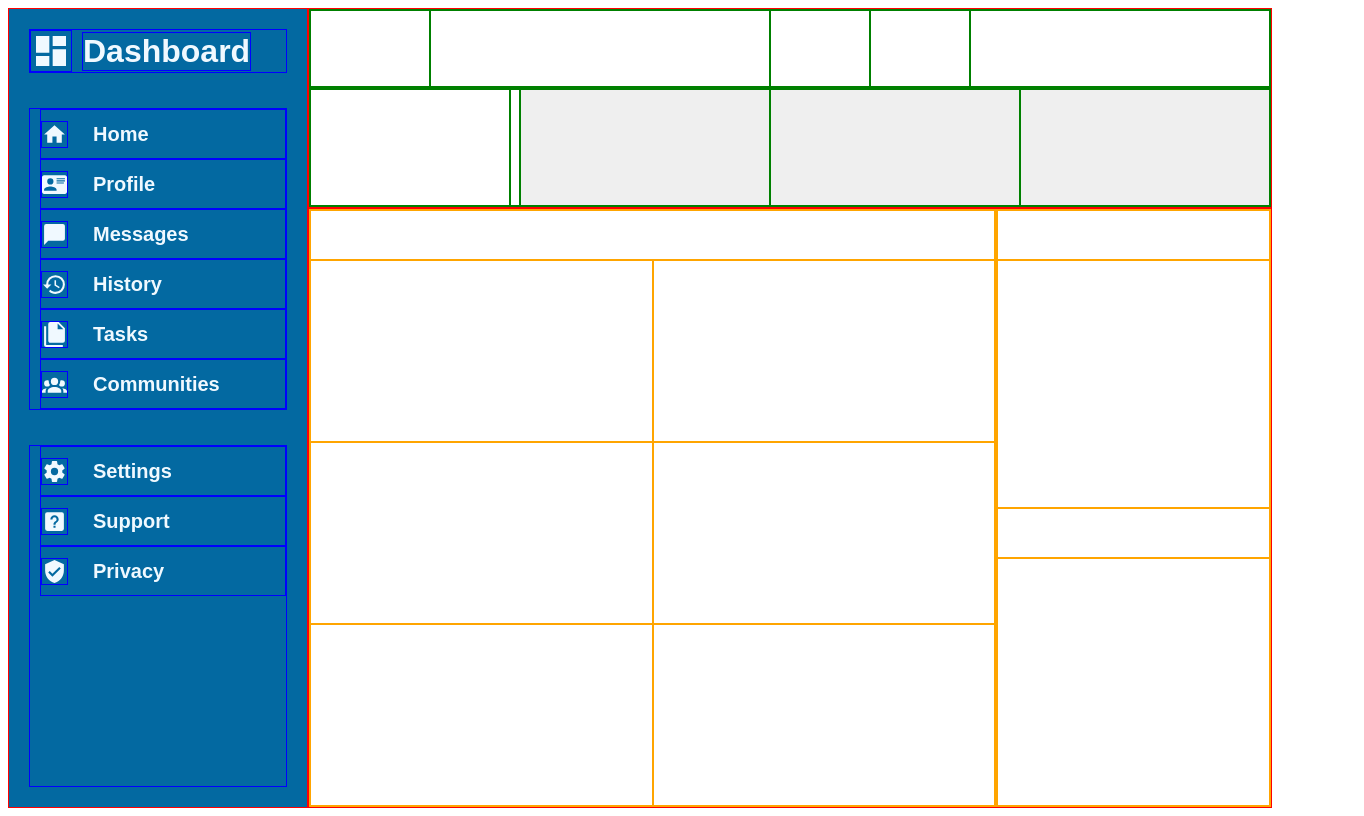
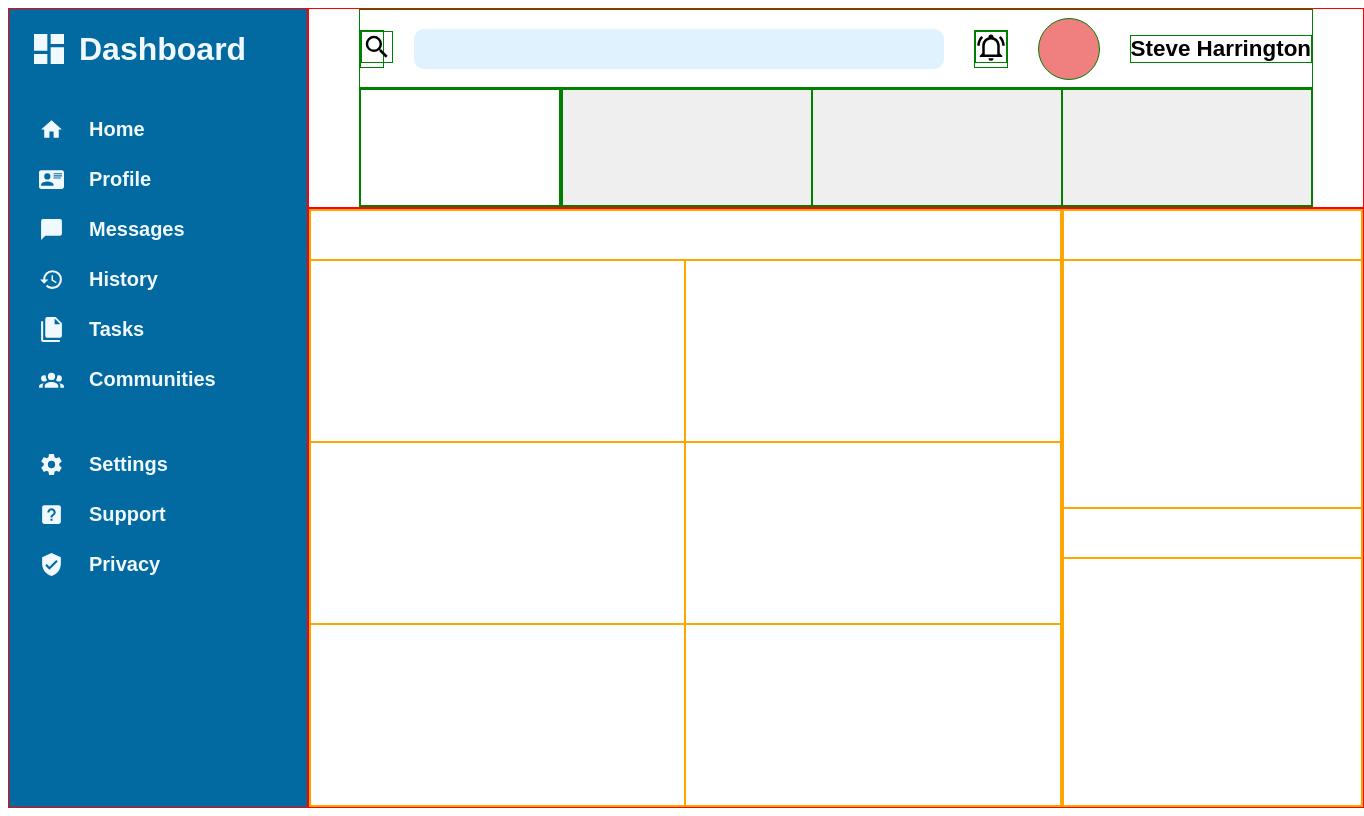
Before and after one commit to h4sitha/admin-dashboard, a plain HTML site: page index.html in a window 1280 px wide. Shown: the whole page, 1364 px wide, since content can reach past the window. Drawn offline with Linux system fonts and the light colour scheme.

Commit message:
Finish styling the first part of the header

```diff
--- a/index.html
+++ b/index.html
@@ -10,11 +10,13 @@
 
     <header>
         <div class="first">
-            <div></div>
+            <div>
+                <svg xmlns="http://www.w3.org/2000/svg" viewBox="0 0 24 24"><title>magnify</title><path d="M9.5,3A6.5,6.5 0 0,1 16,9.5C16,11.11 15.41,12.59 14.44,13.73L14.71,14H15.5L20.5,19L19,20.5L14,15.5V14.71L13.73,14.44C12.59,15.41 11.11,16 9.5,16A6.5,6.5 0 0,1 3,9.5A6.5,6.5 0 0,1 9.5,3M9.5,5C7,5 5,7 5,9.5C5,12 7,14 9.5,14C12,14 14,12 14,9.5C14,7 12,5 9.5,5Z" /></svg>
+            </div>
             <input type="text">
-            <div></div>
-            <div></div>
-            <span></span>
+            <div><svg xmlns="http://www.w3.org/2000/svg" viewBox="0 0 24 24"><title>bell-ring-outline</title><path d="M10,21H14A2,2 0 0,1 12,23A2,2 0 0,1 10,21M21,19V20H3V19L5,17V11C5,7.9 7.03,5.17 10,4.29C10,4.19 10,4.1 10,4A2,2 0 0,1 12,2A2,2 0 0,1 14,4C14,4.1 14,4.19 14,4.29C16.97,5.17 19,7.9 19,11V17L21,19M17,11A5,5 0 0,0 12,6A5,5 0 0,0 7,11V18H17V11M19.75,3.19L18.33,4.61C20.04,6.3 21,8.6 21,11H23C23,8.07 21.84,5.25 19.75,3.19M1,11H3C3,8.6 3.96,6.3 5.67,4.61L4.25,3.19C2.16,5.25 1,8.07 1,11Z" /></svg></div>
+            <div class="profile-pic"></div>
+            <span>Steve Harrington</span>
         </div>
         <div class="second">
             <div></div>
--- a/styles.css
+++ b/styles.css
@@ -18,6 +18,7 @@ header {
     grid-row: 1 / 2;
     display: grid;
     grid-template-rows: 2fr 3fr;
+    padding: 0 50px;
 }
 
 header * {
@@ -26,12 +27,57 @@ header * {
 
 header > .first {
     display: grid;
-    grid-template-columns: 120px 1fr 100px 100px 300px;
+    grid-template-columns: auto 1fr;
+    align-items: center;
+    gap: 30px;
+    grid-auto-flow: column;
 }
 
 header > .second {
     display: grid;
     grid-template-columns: 200px 1fr repeat(3, 250px);
+}
+
+/* header element styles */
+
+header > .first svg {
+    height: 30px;
+}
+
+header > .first > div:first-of-type > svg {
+    margin-right: -10px;
+}
+
+header > .first > div:first-of-type {
+    justify-self: end;
+}
+
+header > .first input {
+    background-color: #e0f2fe;
+    height: 30px;
+    border-radius: 10px;
+    border: none;
+    appearance: none;
+    outline: 0;
+    padding: 5px 15px;
+    font-size: inherit;
+    max-width: 900px;
+}
+
+header > .first input:focus {
+    outline: 2px solid #075985;
+}
+
+.profile-pic {
+    border-radius: 50%;
+    background-color: lightcoral;
+    width: 60px;
+    height: 60px;
+}
+
+header > .first > span {
+    font-size: 1.4rem;
+    font-weight: bold;
 }
 
 /* sidebar */
@@ -47,9 +93,9 @@ nav#sidebar {
     color: #f0f9ff;
 }
 
-nav#sidebar * {
+/* nav#sidebar * {
     border: 1px solid blue;
-}
+} */
 
 nav#sidebar > div {
     grid-row: 1 / 2;
```
